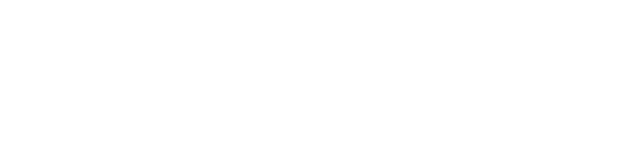
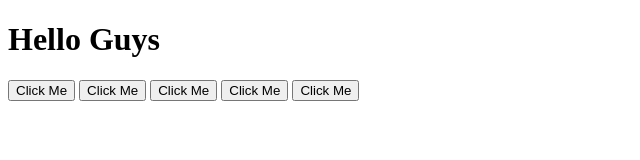
Before and after one commit to shaileshkadge/jQuery, a plain HTML site: page index.html in a window 1280 px wide. Shown: the whole page, without its empty margins (0-640 px from the left). Drawn offline with nearby package versions, Linux system fonts and the light colour scheme.

Commit message:
Modified index.html

```diff
--- a/index.html
+++ b/index.html
@@ -8,8 +8,13 @@
     <link rel="stylesheet" href="styles.css">
 </head>
 <body>
-
-
+    <h1>Hello Guys</h1>
+    <button>Click Me</button>
+    <button>Click Me</button>
+    <button>Click Me</button>
+    <button>Click Me</button>
+    <button>Click Me</button>
+<script src="https://ajax.googleapis.com/ajax/libs/jquery/3.6.4/jquery.min.js"></script>
 <script src="index.js" charset="UTF-8"></script>
 </body>
 </html>
```
